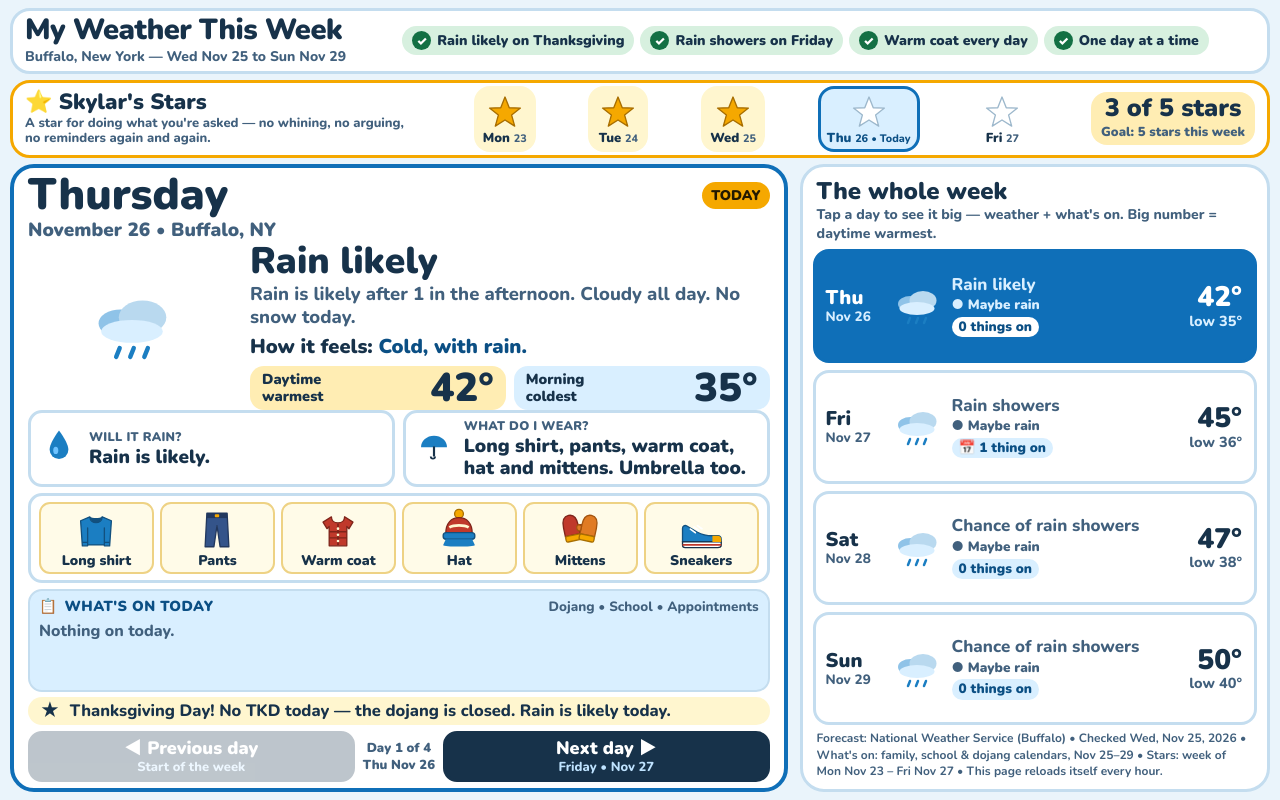
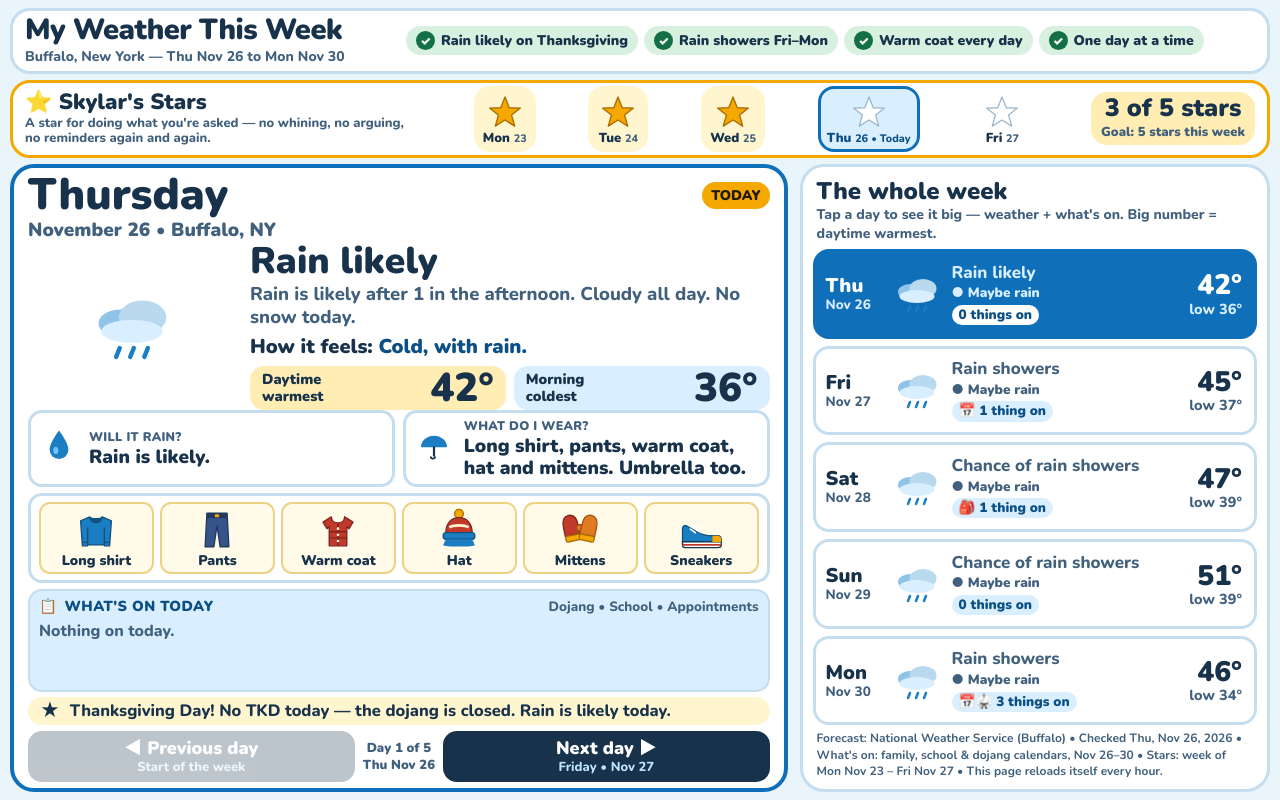
Before and after one commit to loop9-remixd/whatshouldiwear, a plain HTML site: page index.html in a window 1280 px wide. Drawn offline with nearby package versions, Linux system fonts and the light colour scheme.

Commit message:
Weather board: morning refresh Thu Nov 26 — Thanksgiving 42/36 rain after 1pm, Fri 45/37, Sat 47/39 + Dillon basketball 10am-12pm, Sun 51/39, Mon Nov 30 added 46/34 rain showers, Day A Art, stars 3 of 5

```diff
--- a/index.html
+++ b/index.html
@@ -357,11 +357,11 @@
   <header>
     <div class="title-block">
       <h1 id="page-title">My Weather This Week</h1>
-      <p class="where">Buffalo, New York — Wed Nov 25 to Sun Nov 29</p>
+      <p class="where">Buffalo, New York — Thu Nov 26 to Mon Nov 30</p>
     </div>
     <div class="facts" aria-label="Big facts for the week">
       <div class="fact"><i aria-hidden="true">✓</i> Rain likely on Thanksgiving</div>
-      <div class="fact"><i aria-hidden="true">✓</i> Rain showers on Friday</div>
+      <div class="fact"><i aria-hidden="true">✓</i> Rain showers Fri–Mon</div>
       <div class="fact"><i aria-hidden="true">✓</i> Warm coat every day</div>
       <div class="fact"><i aria-hidden="true">✓</i> One day at a time</div>
     </div>
@@ -435,7 +435,7 @@
       <h2>The whole week</h2>
       <p class="hint">Tap a day to see it big — weather + what's on. Big number = daytime warmest.</p>
       <div class="week-list" id="weekList" role="group" aria-label="Choose a day"></div>
-      <p class="source">Forecast: National Weather Service (Buffalo) • Checked Wed, Nov 25, 2026 • What's on: family, school &amp; dojang calendars, Nov 25–29 • Stars: week of Mon Nov 23 – Fri Nov 27 • This page reloads itself every hour.</p>
+      <p class="source">Forecast: National Weather Service (Buffalo) • Checked Thu, Nov 26, 2026 • What's on: family, school &amp; dojang calendars, Nov 26–30 • Stars: week of Mon Nov 23 – Fri Nov 27 • This page reloads itself every hour.</p>
     </aside>
   </main>
 </div>
@@ -630,17 +630,18 @@ var DAYS = [
   { day:"Monday", short:"Mon", date:"November 23", icon:"partly", words:"Partly sunny", explain:"Partly sunny. The sun and clouds share the sky. A slight chance of rain showers.", high:48, low:30, feel:"Colder. Bundle up!", rain:"Maybe a little rain.", rainIcon:"maybe", wear:"Long shirt, pants, warm coat, hat and mittens. Umbrella, just in case.", wearIcon:"umbrella", events:[{time:"4:15–5:15pm", name:"Private Lesson — Mr. Murray", type:"dojang"},{time:"5–6pm", name:"Skylar TKD", type:"dojang", cls:"skylar"},{time:"6–7pm", name:"Private Lesson — Rahmat U", type:"dojang"},{time:"7–8pm", name:"Black Belt TKD", type:"dojang"}], note:"Private lesson at 4:15, Skylar TKD at 5 o'clock, then a private lesson at 6 and Black Belt TKD at 7. It is cold — bundle up!", tag:"" },
   { day:"Tuesday", short:"Tue", date:"November 24", icon:"partly", words:"Mostly sunny", explain:"Mostly sunny. The sun is out most of the day, with a few clouds.", high:39, low:26, feel:"Very cold! The coldest day of all.", rain:"No rain.", rainIcon:"no", wear:"Long shirt, pants, warm coat, hat and mittens.", wearIcon:"coat", events:[{time:"All day", name:"Half Day — Conference Day", type:"school"},{time:"10–11am", name:"Appointment — SCM", type:"appt"},{time:"6–7pm", name:"DELTA", type:"dojang"},{time:"7–8pm", name:"Black Belt TKD", type:"dojang"}], note:"Half day of school today. Appointment — SCM at 10 in the morning. DELTA at 6, Black Belt TKD at 7. Brrr — dress warm!", tag:"" },
   { day:"Wednesday", short:"Wed", date:"November 25", icon:"partly", words:"Mostly sunny", explain:"Mostly sunny. The sun is out most of the day, with a few clouds.", high:42, low:29, feel:"Cold and mostly sunny.", rain:"No rain.", rainIcon:"no", wear:"Long shirt, pants, warm coat, hat and mittens.", wearIcon:"coat", events:[{time:"All day", name:"No School — Conference Day", type:"school"},{time:"9:20am", name:"Parent Teacher Conference", type:"school"},{time:"11am–12pm", name:"Appointment — J", type:"appt"},{time:"6–7pm", name:"Skylar TKD", type:"dojang", cls:"skylar"},{time:"7–8pm", name:"TKD Instructor Class", type:"dojang"},{time:"8–9pm", name:"Black Belt TKD", type:"dojang"}], note:"No school today — conference day. Parent Teacher Conference in the morning. Appointment — J at 11. Skylar TKD at 6 o'clock, then Instructor Class and Black Belt TKD.", tag:"" },
-  { day:"Thursday", short:"Thu", date:"November 26", icon:"cloudyRain", words:"Rain likely", explain:"Rain is likely after 1 in the afternoon. Cloudy all day. No snow today.", high:42, low:35, feel:"Cold, with rain.", rain:"Rain is likely.", rainIcon:"maybe", wear:"Long shirt, pants, warm coat, hat and mittens. Umbrella too.", wearIcon:"umbrella", events:[], note:"Thanksgiving Day! No TKD today — the dojang is closed. Rain is likely today.", tag:"THANKSGIVING" },
-  { day:"Friday", short:"Fri", date:"November 27", icon:"cloudyRain", words:"Rain showers", explain:"Rain showers. Cloudy all day.", high:45, low:36, feel:"Cold, with rain showers.", rain:"Rain showers.", rainIcon:"maybe", wear:"Long shirt, pants, warm coat, hat and mittens. Umbrella too.", wearIcon:"umbrella", events:[{time:"8:30–9:30am", name:"Appointment — J", type:"appt"}], note:"No school today. Appointment — J at 8:30 in the morning. No TKD today.", tag:"" },
-  { day:"Saturday", short:"Sat", date:"November 28", icon:"cloudyRain", words:"Chance of rain showers", explain:"A chance of rain showers. Mostly cloudy.", high:47, low:38, feel:"Mild and cloudy. Maybe some rain.", rain:"Maybe some rain showers.", rainIcon:"maybe", wear:"Long shirt, pants, warm coat, hat and mittens. Umbrella, just in case.", wearIcon:"umbrella", events:[], note:"Saturday — no school today. No TKD today — the dojang is closed for Thanksgiving.", tag:"" },
-  { day:"Sunday", short:"Sun", date:"November 29", icon:"cloudyRain", words:"Chance of rain showers", explain:"A chance of rain showers. Mostly cloudy.", high:50, low:40, feel:"Mild and cloudy. Maybe some rain.", rain:"Maybe some rain showers.", rainIcon:"maybe", wear:"Long shirt, pants, and a warm coat. Umbrella, just in case.", wearIcon:"umbrella", events:[], note:"Sunday — no school today. A chance of rain showers.", tag:"" }
+  { day:"Thursday", short:"Thu", date:"November 26", icon:"cloudyRain", words:"Rain likely", explain:"Rain is likely after 1 in the afternoon. Cloudy all day. No snow today.", high:42, low:36, feel:"Cold, with rain.", rain:"Rain is likely.", rainIcon:"maybe", wear:"Long shirt, pants, warm coat, hat and mittens. Umbrella too.", wearIcon:"umbrella", events:[], note:"Thanksgiving Day! No TKD today — the dojang is closed. Rain is likely today.", tag:"THANKSGIVING" },
+  { day:"Friday", short:"Fri", date:"November 27", icon:"cloudyRain", words:"Rain showers", explain:"Rain before 7 in the morning, then rain showers. Cloudy all day.", high:45, low:37, feel:"Cold, with rain showers.", rain:"Rain showers.", rainIcon:"maybe", wear:"Long shirt, pants, warm coat, hat and mittens. Umbrella too.", wearIcon:"umbrella", events:[{time:"8:30–9:30am", name:"Appointment — J", type:"appt"}], note:"No school today. Appointment — J at 8:30 in the morning. No TKD today.", tag:"" },
+  { day:"Saturday", short:"Sat", date:"November 28", icon:"cloudyRain", words:"Chance of rain showers", explain:"A chance of rain showers before 1 in the afternoon. Mostly cloudy.", high:47, low:39, feel:"Mild and cloudy. Maybe some rain.", rain:"Maybe some rain showers.", rainIcon:"maybe", wear:"Long shirt, pants, warm coat, hat and mittens. Umbrella, just in case.", wearIcon:"umbrella", events:[{time:"10am–12pm", name:"Basketball Practice — Dillon", type:"school"}], note:"Saturday — no school today. Dillon has basketball practice from 10 to 12. No TKD today — the dojang is closed for Thanksgiving.", tag:"" },
+  { day:"Sunday", short:"Sun", date:"November 29", icon:"cloudyRain", words:"Chance of rain showers", explain:"A chance of rain showers after 1 in the afternoon. Mostly cloudy.", high:51, low:39, feel:"Mild and cloudy. Maybe some rain.", rain:"Maybe some rain showers.", rainIcon:"maybe", wear:"Long shirt, pants, and a warm coat. Umbrella, just in case.", wearIcon:"umbrella", events:[], note:"Sunday — no school today. A chance of rain showers.", tag:"" },
+  { day:"Monday", short:"Mon", date:"November 30", icon:"cloudyRain", words:"Rain showers", explain:"Rain showers before 1 in the afternoon. Mostly cloudy.", high:46, low:34, feel:"Cold, with rain showers in the morning.", rain:"Rain showers in the morning.", rainIcon:"maybe", wear:"Long shirt, pants, warm coat, hat and mittens. Umbrella too.", wearIcon:"umbrella", events:[{time:"2–3pm", name:"Appointment — D", type:"appt"},{time:"5–6pm", name:"Skylar TKD", type:"dojang", cls:"skylar"},{time:"7–8pm", name:"Black Belt TKD", type:"dojang"}], note:"School day — Day A, Art. Appointment — D at 2 in the afternoon. Skylar TKD at 5 o'clock, then Black Belt TKD at 7. Rain showers in the morning.", tag:"" }
 ];
 
 /* One day at a time — the page always shows exactly 5 days: today
    plus the next 4 days, in order. Days already past are left out of
    the list entirely. Worked out from the viewer's own date every
    time the page loads, so yesterday drops off by itself each morning
-   with no rebuild. The DAYS data ends Sun Nov 29, the last day
+   with no rebuild. The DAYS data ends Mon Nov 30, the last day
    of this page's window. */
 var MONTHS = { January:0, February:1, March:2, April:3, May:4, June:5, July:6, August:7, September:8, October:9, November:10, December:11 };
 function todayIndex(){
@@ -675,8 +676,10 @@ var current = TODAY;
    Nov 26 Thanksgiving — planned holiday, no school, and the
    letter does not advance • Nov 27 No School — planned
    closure, no school, and the letter does not advance •
-   Nov 28 Saturday — no school, and the letter does not advance.
-   The next school day after this page is Day A (Art). */
+   Nov 28 Saturday — no school, and the letter does not advance •
+   Nov 29 Sunday — no school, and the letter does not advance •
+   Nov 30 Day A (Art).
+   The next school day after this page is Day B (P.E. + Computers). */
 var LETTER_ORDER = ["A","B","C","D","E","F"];
 var PLANNED_HOLIDAYS = { "November 25": true, "November 26": true, "November 27": true }; /* Nov 25 Conference Day (no school), Nov 26 Thanksgiving, Nov 27 No School (planned closure) */
 var SNOW_DAYS = { }; /* none yet — add "Month D": true when one happens */
```
